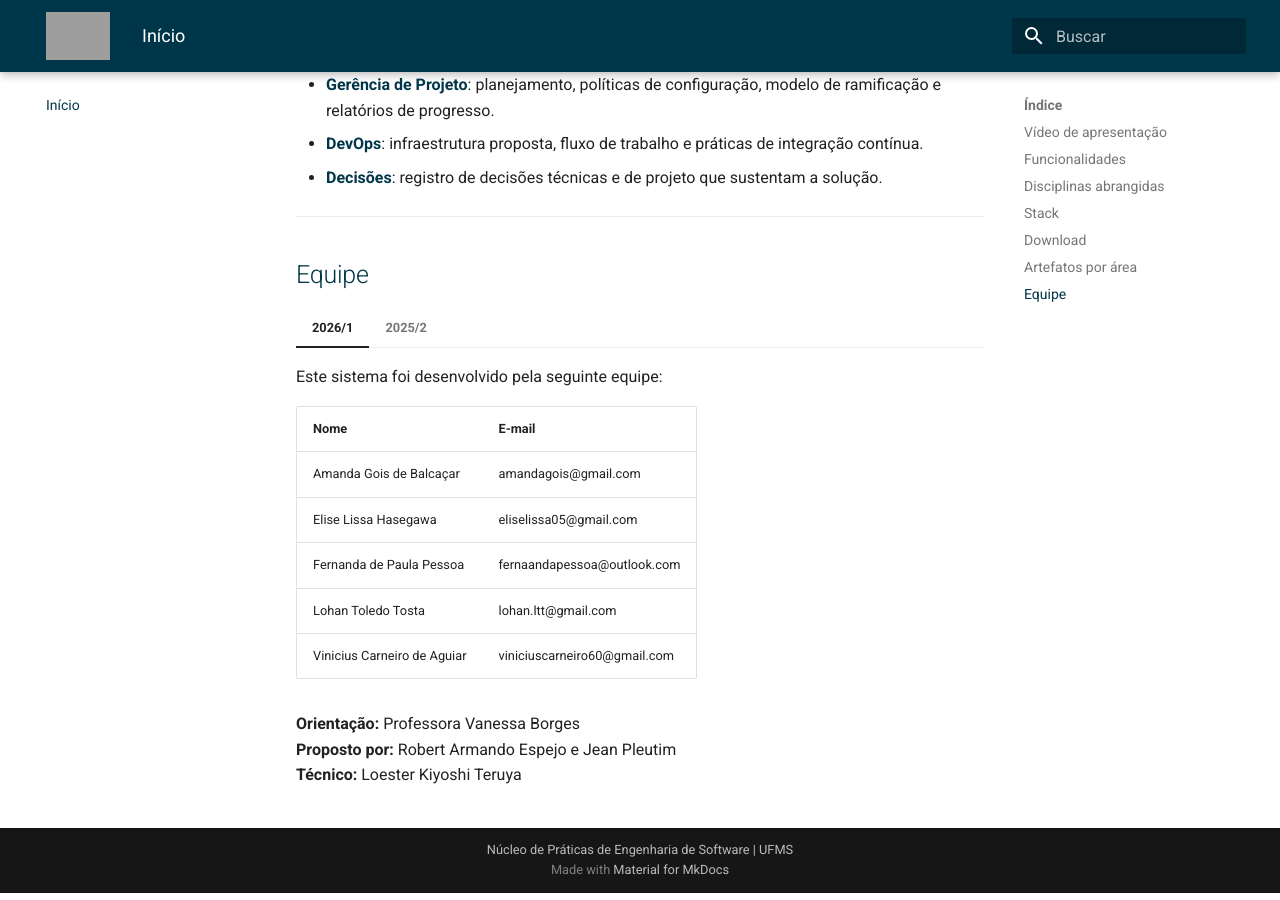
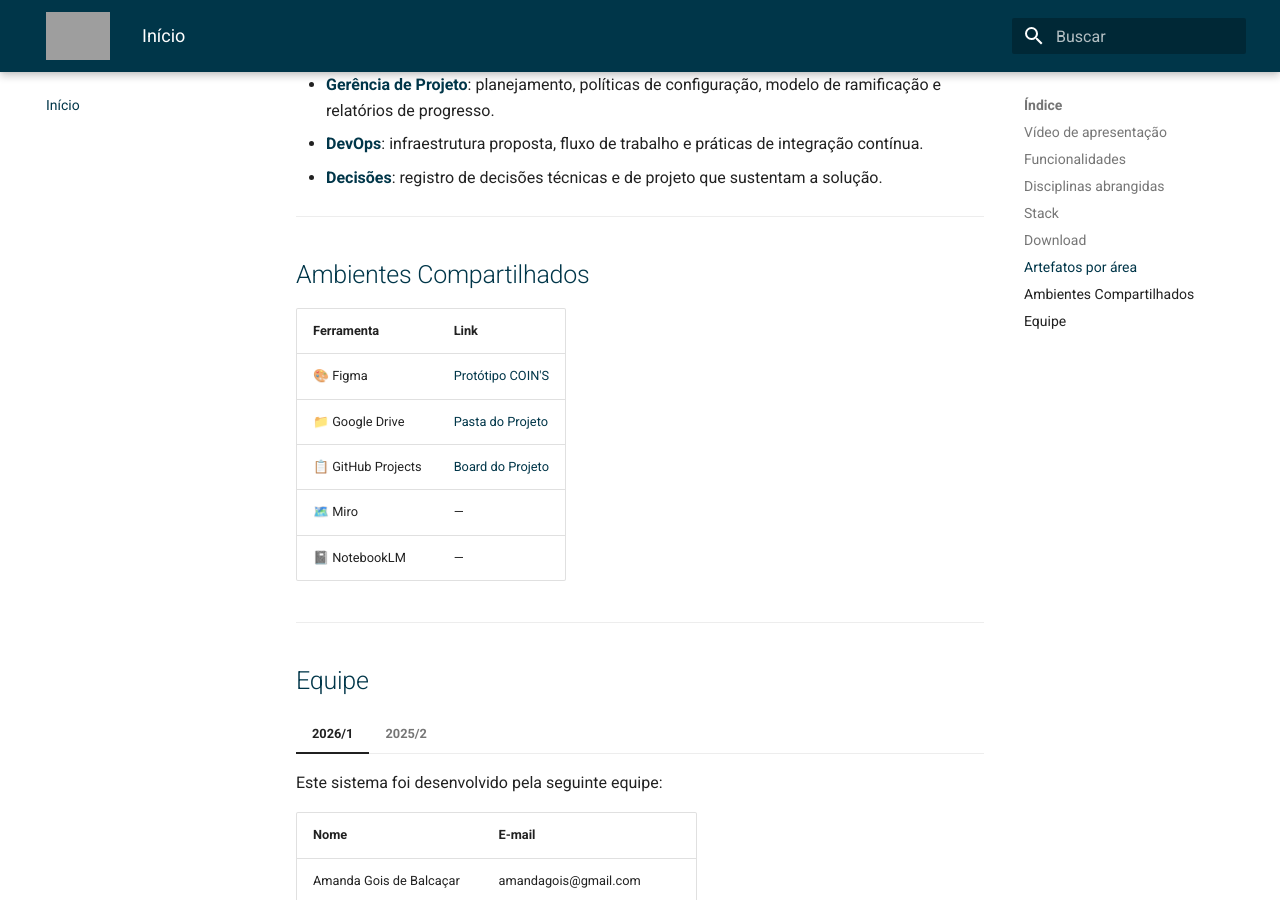
Before and after one commit to NES-Contabilidade-Integrada/doc-coins2026.1, an MkDocs documentation site: the page built from docs/index.md, in a window 1280 px wide and 900 px high, scrolled down 2917 px. Built offline with MkDocs 1.6.1 and Material for MkDocs 9.7.7, drawn with Linux system fonts in a browser that asks for light colours; grey boxes are pictures that could not be loaded.

Commit message:
feat(homepage): add shared environments section with Figma, Drive and GitHub Projects links
Co-Authored-By: Claude Sonnet 4.6 <noreply@anthropic.com>

```diff
--- a/docs/index.md
+++ b/docs/index.md
@@ -92,6 +92,18 @@ A documentação reúne os principais entregáveis do projeto, organizados por
 
 ---
 
+## Ambientes Compartilhados
+
+| Ferramenta | Link |
+|------------|------|
+| 🎨 Figma | [Protótipo COIN'S](https://www.figma.com/design/Z3hfLoenhr73I3u5BRU5lP/COIN-S---Contabilidade-Integrada?node-id=40000778-20259&t=jaqeTyfCvmRHlX9C-1) |
+| 📁 Google Drive | [Pasta do Projeto](https://drive.google.com/drive/folders/1dSzfMOYWT6Y_vLQtLixwUQxB1kRvvvQ1) |
+| 📋 GitHub Projects | [Board do Projeto](https://github.com/orgs/NES-Contabilidade-Integrada/projects/9/views/1) |
+| 🗺️ Miro | — |
+| 📓 NotebookLM | — |
+
+---
+
 ## Equipe
 
 === "2026/1"
```
